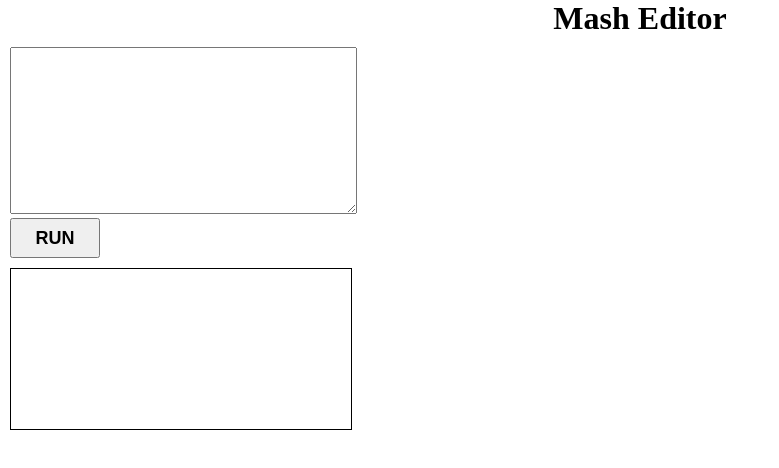
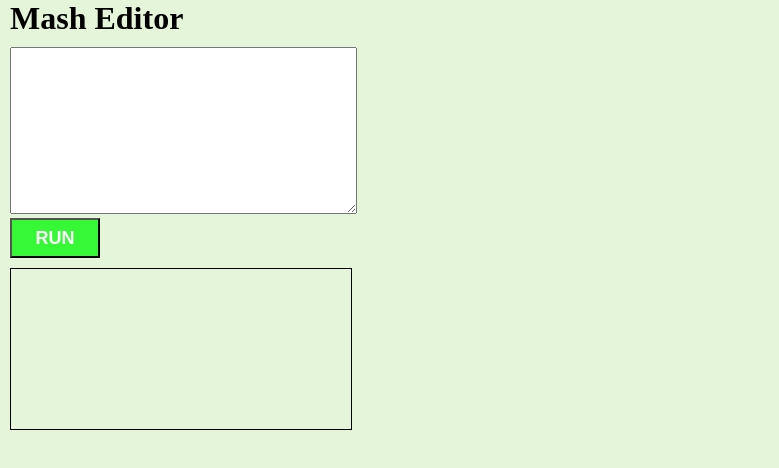
Before and after one commit to Iman51720027/MashEditor, a plain HTML site: page index.html in a window 1280 px wide. Both pictures are taken after a click on the button "RUN". Shown: the whole page, without its empty margins (0-779 px from the left). Drawn offline with Linux system fonts and the light colour scheme.

Commit message:
Add files via upload

```diff
--- a/htmlparser.js
+++ b/htmlparser.js
@@ -1,3 +1,7 @@
 var textEditor = document.getElementById("textBox");
 var runBtn = document.getElementById("runBtn");
 var outputBox = document.getElementById("outputBox");
+
+runBtn.addEventListener('click', function() {
+  outputBox.innerHTML = textEditor.value;
+})
--- a/style.scss
+++ b/style.scss
@@ -2,9 +2,9 @@
   margin: 0;
   padding: 0;
 }
-
+$bdy-bg-color:  hwb(93 85% 4%);
 body {
-  background-color: white;
+  background-color: $bdy-bg-color;
 }
 /* pointer cursor var */
 $pnter: pointer;
@@ -18,9 +18,11 @@ $upcase: uppercase;
 $fnt-wdth: bold;
 /* cnter-txt */
 $center-txt: center;
+/* scroll value var */
+$scrl: scroll;
 /* heading */
 h1 {
-  text-align: $center-txt;
+  margin-left: 10px;
 }
 /* text box */
 #textBox {
@@ -32,6 +34,10 @@ h1 {
   padding-left: 5px;
   padding-top: 5px;
 }
+/* btn background-color var */
+$btn-bg-color: #36f836ff;
+/* button color var */
+$btn-color: white;
 /* run btn */
 #runBtn {
   width: 90px;
@@ -42,7 +48,8 @@ h1 {
   font-size: 18px;
   text-transform: $upcase;
   font-weight: $fnt-wdth;
-
+  background-color: $btn-bg-color;
+  color: $btn-color;
 }
 /* output box */
 #outputBox {
@@ -52,4 +59,5 @@ h1 {
   margin-left: $margin-tenpx;
   margin-top: $margin-tenpx;
   font-size: $ed-fntsize;
+  overflow: $scrl;
 }
```
Also changed, not shown: style.css.
